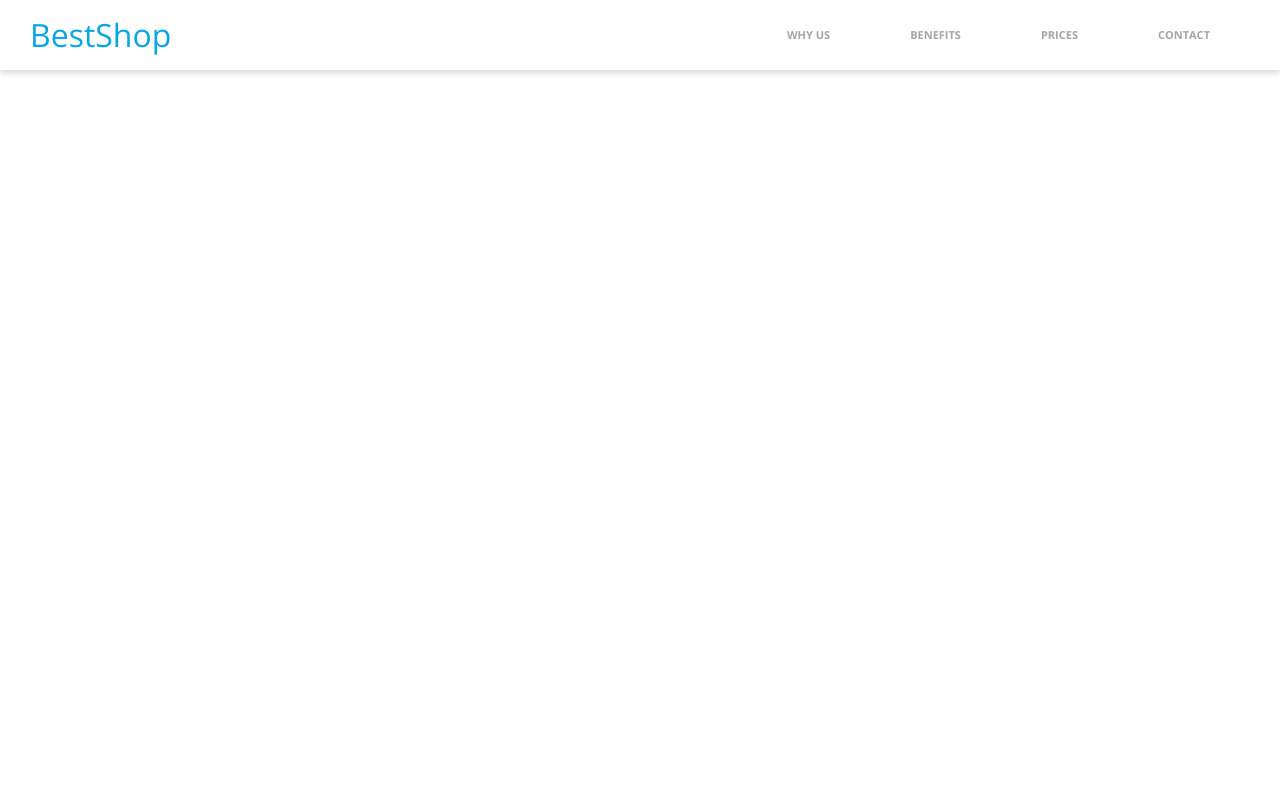
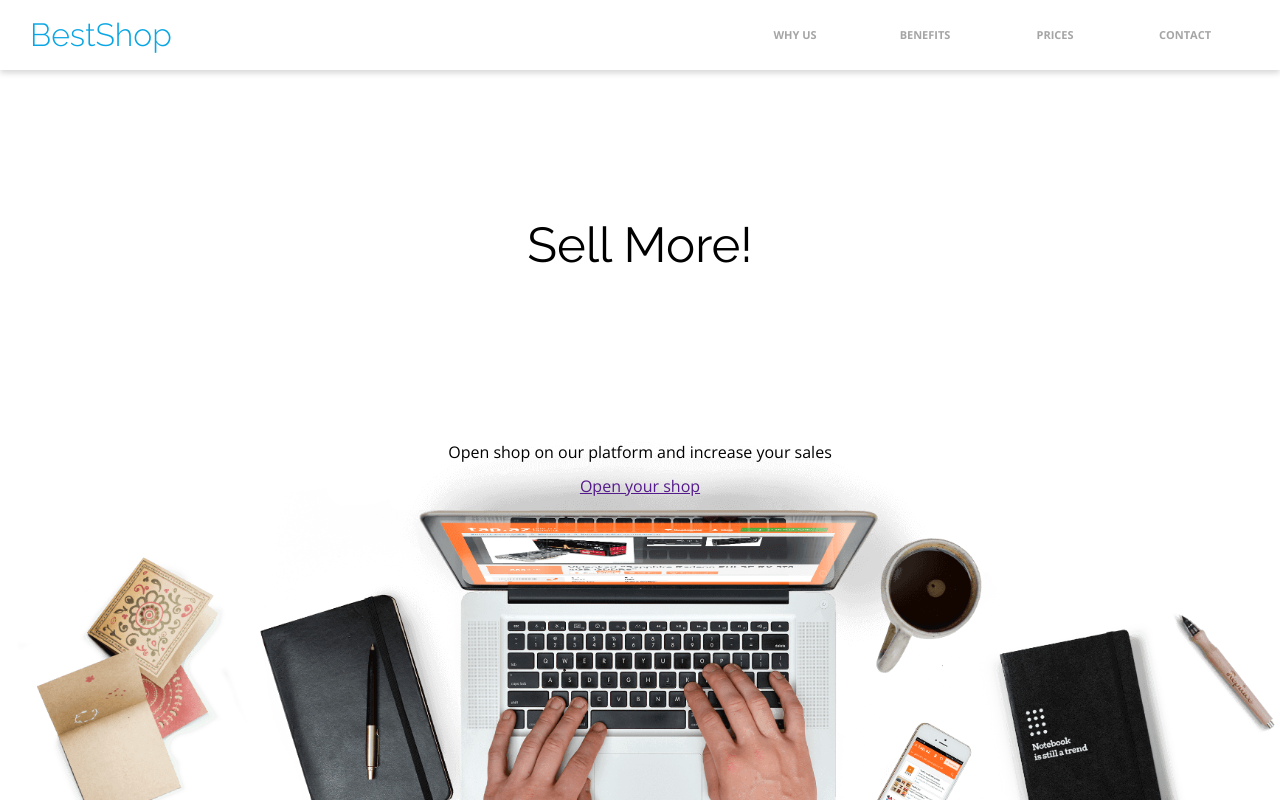
Before and after one commit to EwelinaWycz/BestShop, a plain HTML site: page index.html in a window 1280 px wide. Drawn offline with nearby package versions, Linux system fonts and the light colour scheme.

Commit message:
praca nad hero

```diff
--- a/css/style.css
+++ b/css/style.css
@@ -16,10 +16,11 @@ html {
 }
 
 .header {
+    position: fixed;
     width: 100%;
     height: 70px;
-    background: #FFFFFF 0% 0% no-repeat padding-box;
     box-shadow: 0px 3px 6px #00000029;
+    background: transparent;
 }
 .container {
     padding-left: 30px;
@@ -36,10 +37,9 @@ html {
 }
 
 .logo {
-    font-style: var(--font-header);
+    font-family: var(--font-header);
     font-size: 32px;
     font-weight: 300;
-    letter-spacing: 0px;
     color: var(--c-blue);
     text-decoration: none;
 }
@@ -60,6 +60,7 @@ html {
 
 .menu-list a {
     height: 100%;
+    width: 130px;
     text-decoration: none;
     color: #A5A5A5;
     font-size: 11px;
@@ -68,6 +69,7 @@ html {
     text-transform: uppercase;
     padding: 0 40px;
     display: flex;
+    justify-content: center;
     align-items: center;
     transition: 0.5s;
 }
@@ -76,3 +78,26 @@ html {
     color: black;
     box-shadow: 0 -2px var(--c-blue) inset;
 }
+
+.hero {
+    max-width: 1626px;
+    height: 100vh;
+    min-height: 600px;
+    background-image: url("../assets/background.png");
+    background-size: contain;
+    background-repeat: no-repeat;
+    background-position: bottom;
+    display: flex;
+    justify-content: center;
+    align-items: center;
+    flex-direction: column;
+}
+
+.hero-title {
+    position: relative;
+    bottom: 120px;
+    font-family: var(--font-header);
+    font-size: 49px;
+    font-weight: normal;
+    color: black;
+}
--- a/index.html
+++ b/index.html
@@ -30,5 +30,14 @@
         </div>
     </header>
 
+    <div class="hero">
+        <h1 class="hero-title">
+            Sell More!
+        </h1>
+        <p class="hero-text">
+            Open shop on our platform and increase your sales
+        </p>
+        <a href="" class="hero-button">Open your shop</a>
+    </div>
 </body>
 </html>
```
Also changed, not shown: assets/mail-icon.svg (renamed from assets/Mail Icon.svg), assets/phone-icon.svg (renamed from assets/Phone Icon.svg).
